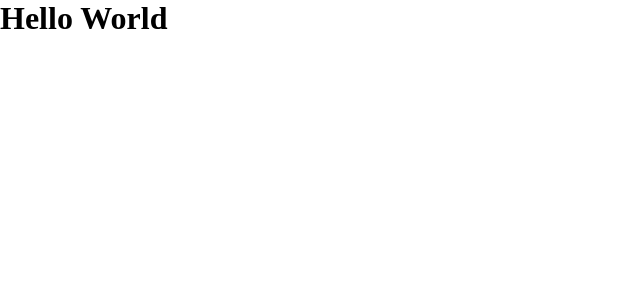
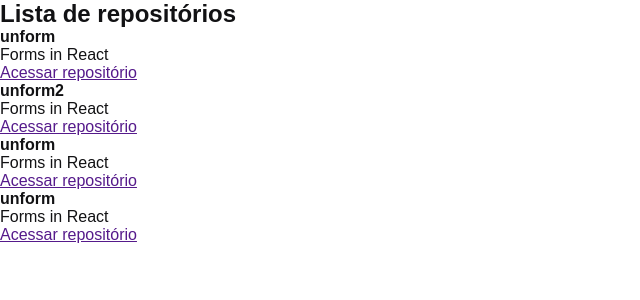
Before and after one commit to AdilsonRamosO/Ignite-ReactJs, a React app in the folder 01-github-explorer/: page / in a window 1280 px wide. Shown: the top 300 px of the page, without its empty margins (0-640 px from the left). Built offline with nearby package versions, Linux system fonts and the light colour scheme.

Commit message:
Componente React

```diff
--- a/01-github-explorer/src/App.jsx
+++ b/01-github-explorer/src/App.jsx
@@ -1,5 +1,6 @@
+import { RepositoryList } from './components/RepositoryList';
 import './styles/global.scss';
 
 export function App() {
-    return <h1>Hello World</h1>
+    return <RepositoryList/>
 }
--- /dev/null
+++ b/01-github-explorer/src/components/RepositoryList.jsx
@@ -0,0 +1,49 @@
+const repositoryName = "unform2"
+
+export function RepositoryList () {
+    return (
+        <section className="repository-list" >
+            <h1> Lista de repositórios </h1>
+
+            <ul>
+                <li>
+                    <strong>unform</strong>
+                    <p>Forms in React</p>
+
+                    <a href="">
+                        Acessar repositório
+                    </a>
+                </li>
+
+                <li>
+                    <strong>{repositoryName}</strong>
+                    <p>Forms in React</p>
+
+                    <a href="">
+                        Acessar repositório
+                    </a>
+                </li>
+
+                <li>
+                    <strong>unform</strong>
+                    <p>Forms in React</p>
+
+                    <a href="">
+                        Acessar repositório
+                    </a>
+                </li>
+
+                <li>
+                    <strong>unform</strong>
+                    <p>Forms in React</p>
+
+                    <a href="">
+                        Acessar repositório
+                    </a>
+                </li>
+
+
+            </ul>
+        </section>
+    )
+}
--- a/01-github-explorer/src/styles/global.scss
+++ b/01-github-explorer/src/styles/global.scss
@@ -5,9 +5,6 @@
 }
 
 body {
-    font: Arial, Helvetica, sans-serif;
-
-    h1 {
-        size: 80px
-    }
+    font: 16px Arial, Helvetica, sans-serif;
+    color: #121214;
 }
```
